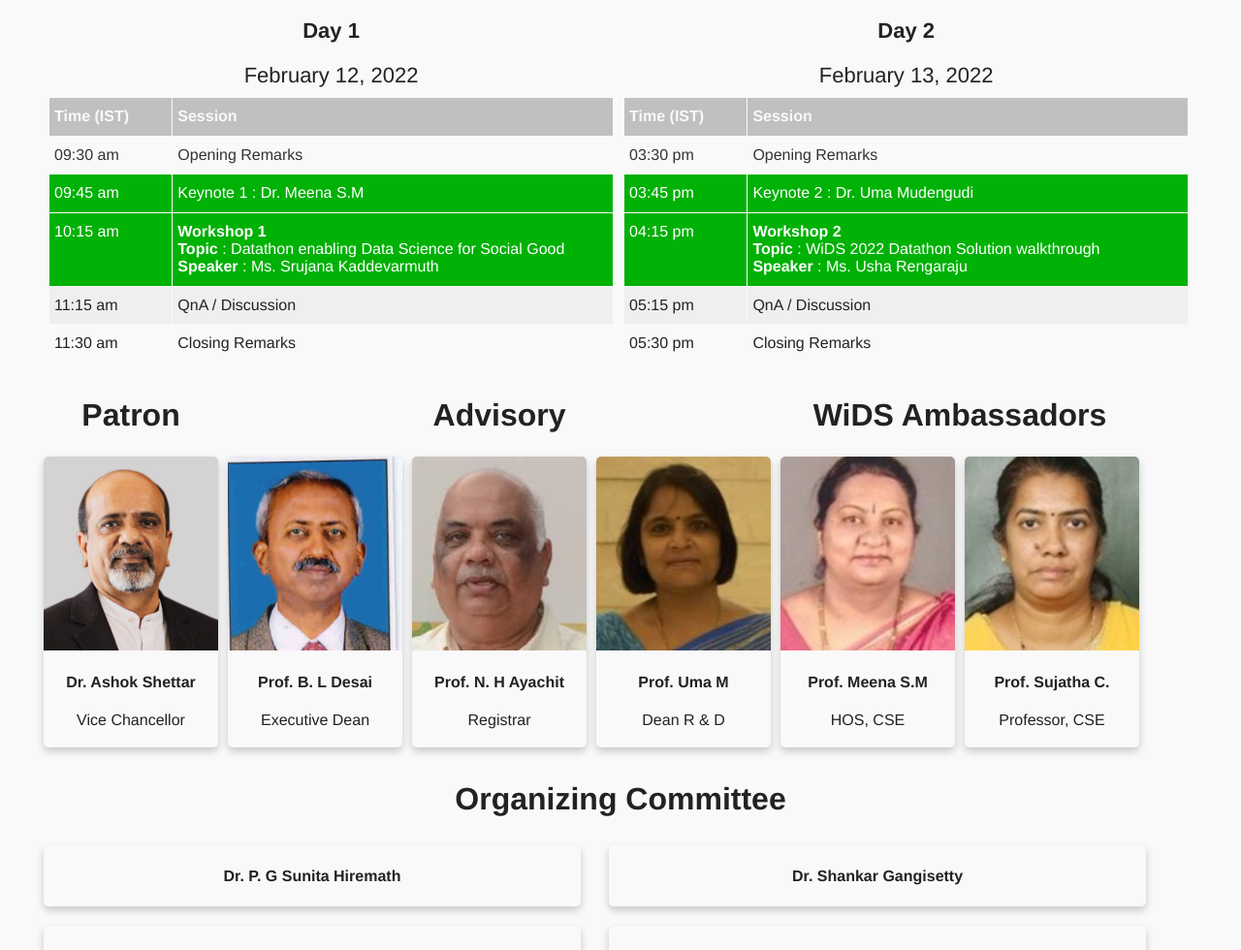
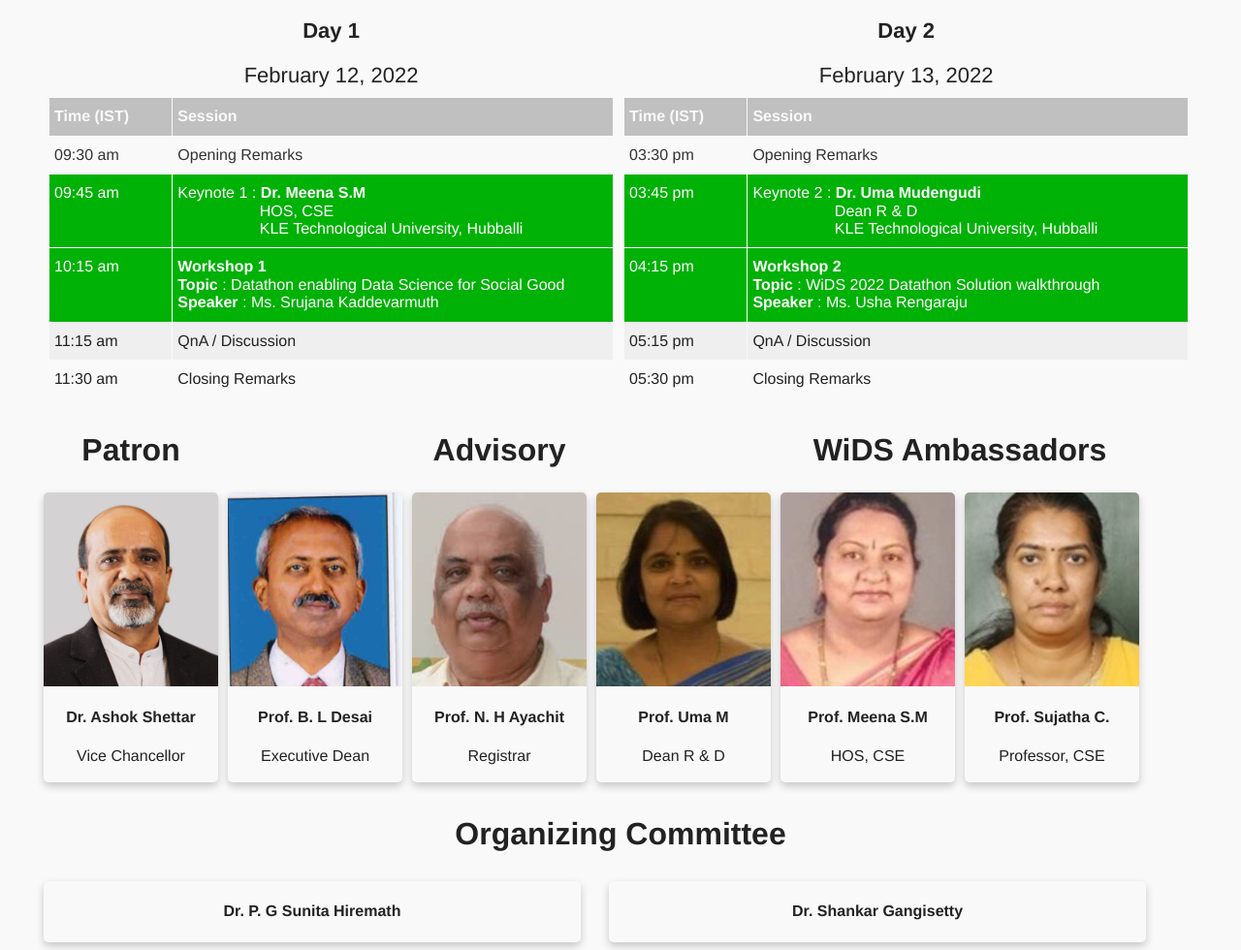
Before and after one commit to aryan828/WiDS, a website built with Parcel: page index.html in a window 1280 px wide. Shown: the part 1350-2330 px from the top of the page at 97% size. Built offline with nearby package versions, Linux system fonts and the light colour scheme.

Commit message:
added keynote info in table

```diff
--- a/index.html
+++ b/index.html
@@ -51,13 +51,6 @@
   </div>
 
   <div class="content but"><button onclick="location.href='https://forms.gle/mRduNKJcVYPH55a2A'" type="button">Register</button></div>
-
-<!--  <div id="updates">-->
-<!--    <h4 style="color: #00B140">Updates</h4>-->
-<!--    <ul>-->
-<!--      <li>Registrations are open</li>-->
-<!--    </ul>-->
-<!--  </div>-->
 
   <div class="content" id="intro-text">
     <p>Women in Data Science (WiDS) is a global initiative led by Stanford University. WiDS Hubballi is hosting a datathon workshop to support the WiDS global datathon challenge on climate change. WiDS Datathon participants will analyze differences in building energy efficiency, creating models to predict building energy consumption. Participants will use a dataset consisting of variables that describe building characteristics and climate and weather variables for the regions in which the buildings are located.</p>
@@ -124,32 +117,6 @@
     </div>
   </div>
 
-
-<!--  <div class="headings">Speakers</div>-->
-<!--  <div class="content">-->
-<!--    <div class="row">-->
-<!--    <div class="column">-->
-<!--        <div class="card" style="max-width: 250px">-->
-<!--          <img src="img/1520363154001.jpeg" alt="Ms. Srujana Kaddevarmuth" class="imgs">-->
-<!--          <div class="container">-->
-<!--            <h4 class="res"><b>Ms. Srujana Kaddevarmuth</b></h4>-->
-<!--            <p>Senior Director, Walmart Global Technology</p>-->
-<!--          </div>-->
-<!--        </div>-->
-<!--    </div>-->
-
-<!--    <div class="column">-->
-<!--      <div class="card" style="max-width: 250px">-->
-<!--        <img src="img/1605122404671.jpeg" alt="Ms. Usha Rengaraju" class="imgs">-->
-<!--        <div class="container">-->
-<!--          <h4 class="res"><b>Ms. Usha Rengaraju</b></h4>-->
-<!--          <p>Principal Data Scientist, MUST Research</p>-->
-<!--        </div>-->
-<!--      </div>-->
-<!--    </div>-->
-<!--  </div>-->
-<!--  </div>-->
-
   <div class="headings">Agenda</div>
   <div class="content">
   <div class="trow"><div class="tcolumn">
@@ -177,7 +144,7 @@
     </tr>
     <tr>
       <td class="tg-gyuj">09:45 am</td>
-      <td class="tg-gyuj"><span style="font-weight:400;font-style:normal">Keynote 1 : </span>Dr. Meena S.M</td>
+      <td class="tg-gyuj"><span style="font-weight:400;font-style:normal">Keynote 1 : </span><b>Dr. Meena S.M</b><br><span style="white-space: pre">                   HOS, CSE<br>                   KLE Technological University, Hubballi</span></td>
     </tr>
     <tr>
       <td class="tg-gyuj">10:15 am</td>
@@ -219,7 +186,7 @@
     </tr>
     <tr>
       <td class="tg-gyuj">03:45 pm</td>
-      <td class="tg-gyuj"><span style="font-weight:400;font-style:normal">Keynote 2 : </span>Dr. Uma Mudengudi</td>
+      <td class="tg-gyuj"><span style="font-weight:400;font-style:normal">Keynote 2 : </span><b>Dr. Uma Mudengudi</b><br><span style="white-space: pre">                   Dean R & D<br>                   KLE Technological University, Hubballi</span></td>
     </tr>
     <tr>
       <td class="tg-gyuj">04:15 pm</td>
```
